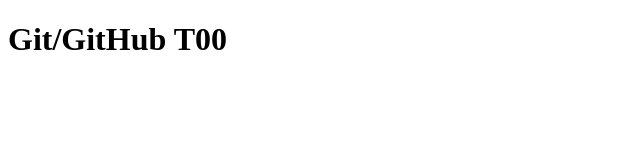
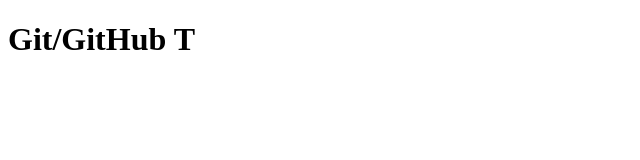
Before and after one commit to co3in/test, a plain HTML site: page index.html in a window 1280 px wide. Shown: the full height of the page, 0-640 px from the left. Drawn offline with Linux system fonts and the light colour scheme.

Commit message:
Update index.html

```diff
--- a/index.html
+++ b/index.html
@@ -7,6 +7,6 @@
     <title>Document0 0</title>
 </head>
 <body>
-    <h1>Git/GitHub T00</h1>
+    <h1>Git/GitHub T</h1>
 </body>
 </html>
```
